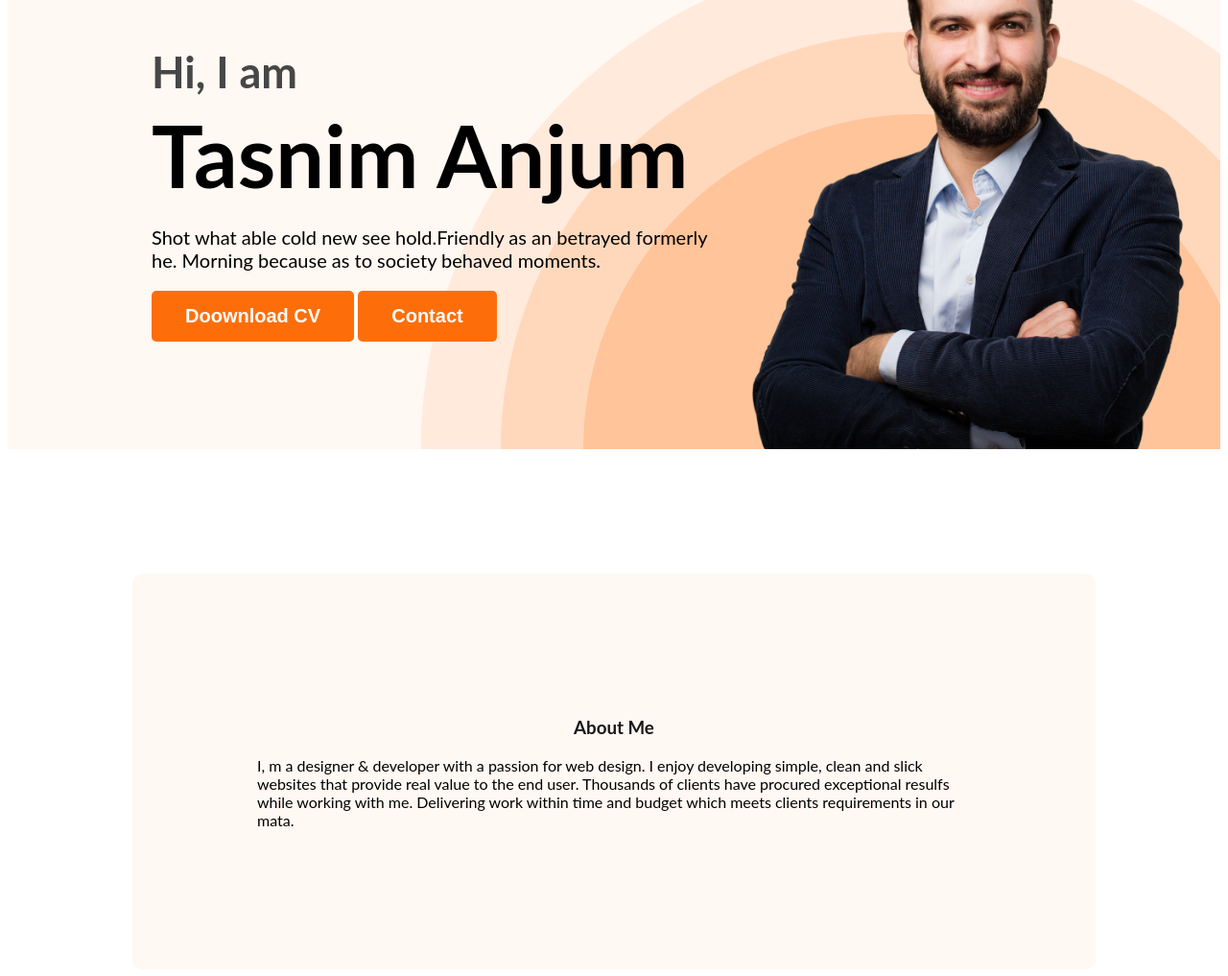
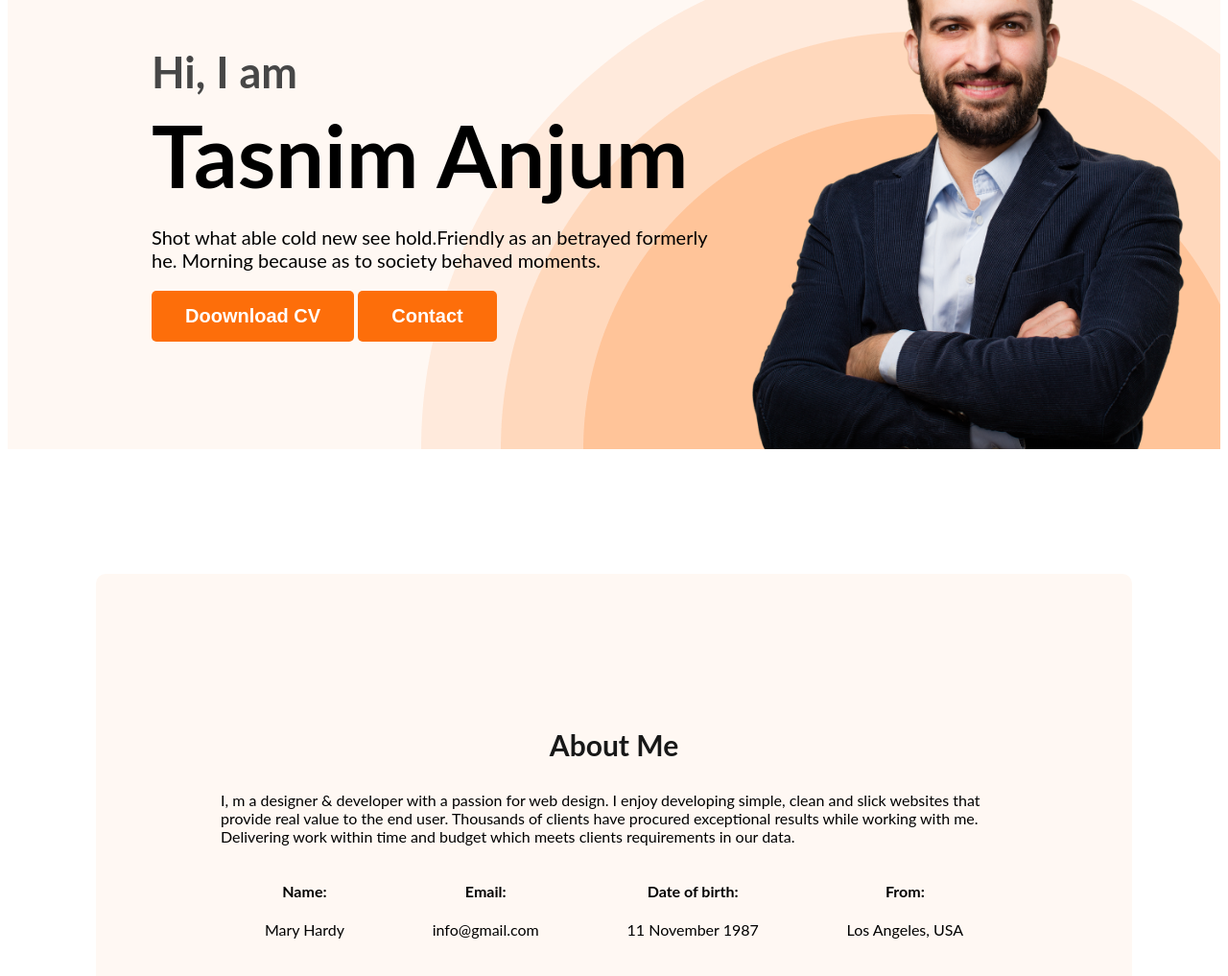
Before and after one commit to Faham73/webdeveloper-portfolio, a plain HTML site: page index.html in a window 1280 px wide. Shown: the part 277-1294 px from the top of the page at 96% size. Drawn offline with Linux system fonts and the light colour scheme.

Commit message:
about section complete

```diff
--- a/index.html
+++ b/index.html
@@ -1,5 +1,6 @@
 <!DOCTYPE html>
 <html lang="en">
+
 <head>
     <meta charset="UTF-8">
     <meta name="viewport" content="width=device-width, initial-scale=1.0">
@@ -9,6 +10,7 @@
     <link href="https://fonts.googleapis.com/css2?family=Open+Sans:wght@800&display=swap" rel="stylesheet">
     <link rel="stylesheet" href="styles/portfolio.css">
 </head>
+
 <body>
     <header class="header">
         <nav>
@@ -23,7 +25,8 @@
             <div class="banner-content">
                 <h3 class="banner-greeting">Hi, I am</h3>
                 <h1 class=banner-title>Tasnim Anjum</h1>
-                <p class="banner-description">Shot what able cold new see hold.Friendly as an betrayed formerly he. Morning because as to society behaved moments.</p>
+                <p class="banner-description">Shot what able cold new see hold.Friendly as an betrayed formerly he.
+                    Morning because as to society behaved moments.</p>
                 <button class="btn-primary">Doownload CV</button>
                 <button class="btn-primary">Contact</button>
             </div>
@@ -34,11 +37,35 @@
     <main>
         <section class="about">
             <h3 class="section-title">About Me</h3>
-            <p class="section description">I, m a designer & developer with a passion for web design. I enjoy developing simple, clean and slick websites that provide real value to the end user. Thousands of clients have procured exceptional resulfs while working with me. Delivering work within time and budget which meets clients requirements in our mata.</p>
+            <p class="section description">I, m a designer & developer with a passion for web design. I enjoy developing
+                simple, clean and slick websites that provide real value to the end user. Thousands of clients have
+                procured exceptional results while working with me. Delivering work within time and budget which meets
+                clients requirements in our data.</p>
+
+            <div class="about-info-container">
+                <!-- div.about-info*4>h4.info-title+p.info-description -->
+                <div class="about-info">
+                    <h4 class="info-title">Name: </h4>
+                    <p class="info-description">Mary Hardy</p>
+                </div>
+                <div class="about-info">
+                    <h4 class="info-title">Email:</h4>
+                    <p class="info-description">info@gmail.com</p>
+                </div>
+                <div class="about-info">
+                    <h4 class="info-title">Date of birth:</h4>
+                    <p class="info-description">11 November 1987</p>
+                </div>
+                <div class="about-info">
+                    <h4 class="info-title">From:</h4>
+                    <p class="info-description">Los Angeles, USA</p>
+                </div>
+            </div>
         </section>
     </main>
     <footer>
 
     </footer>
 </body>
+
 </html>
--- a/styles/portfolio.css
+++ b/styles/portfolio.css
@@ -94,6 +94,10 @@ nav a {
 }
 
 /* Main Section Starts */
+main {
+    max-width: 1140px;
+    margin: 0 auto;
+}
 
 /* Section styles */
 
@@ -101,13 +105,26 @@ nav a {
     padding: 130px;
     border-radius: 10px;
     background: #FFF8F3;
-    margin: 130px;
+    margin: 130px 30px;
+    max-width: 1140px;
+    flex-shrink: 0;
+}
+
+.about-info-container {
+    display: flex;
+    justify-content: space-around;
+}
+
+.about-info {
+    text-align: center;
 }
 
 .section-title {
     color: #181818;
     text-align: center;
     font-weight: 700;
+
+    font-size: 30px;
 }
 
 .section-description {
```
